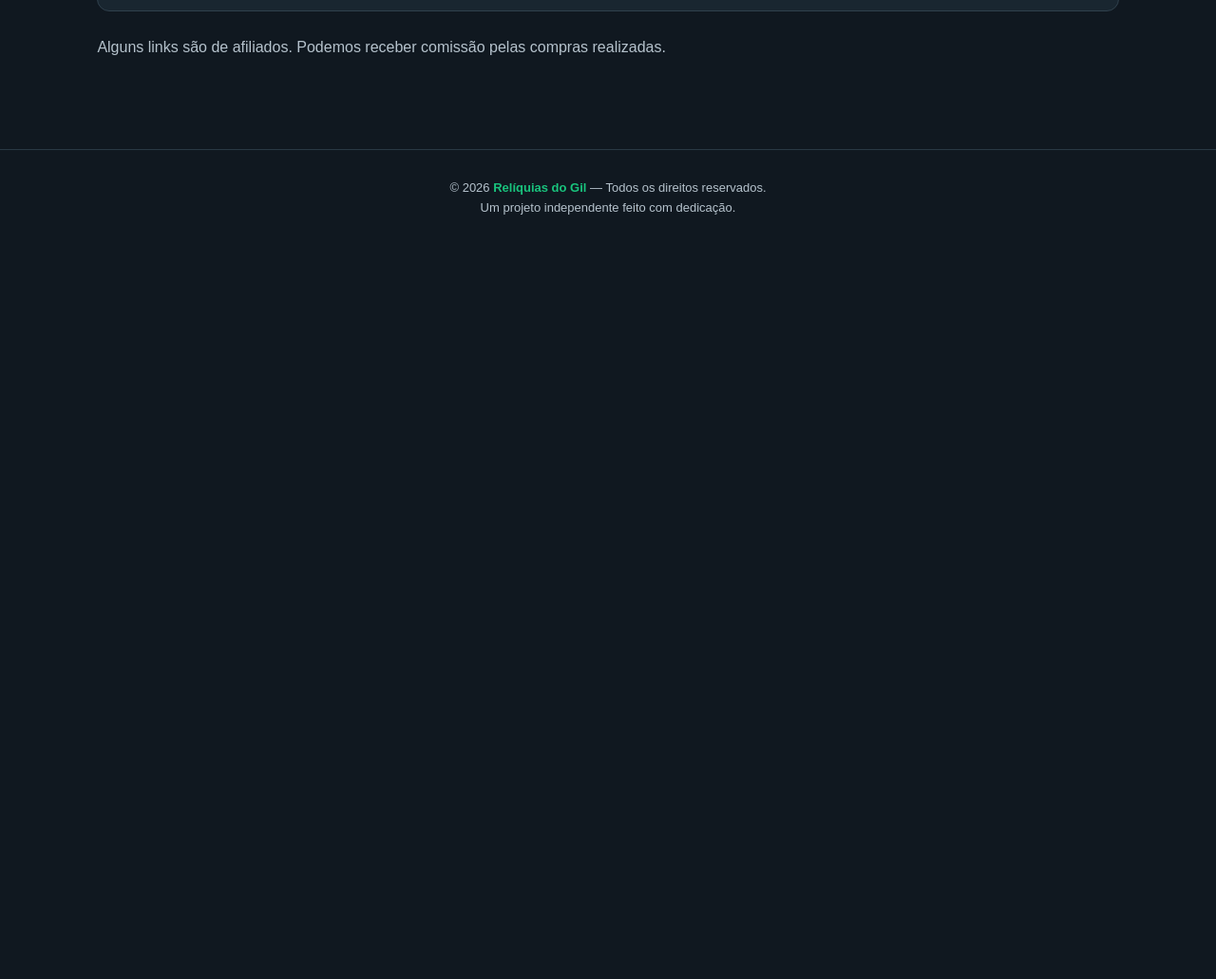
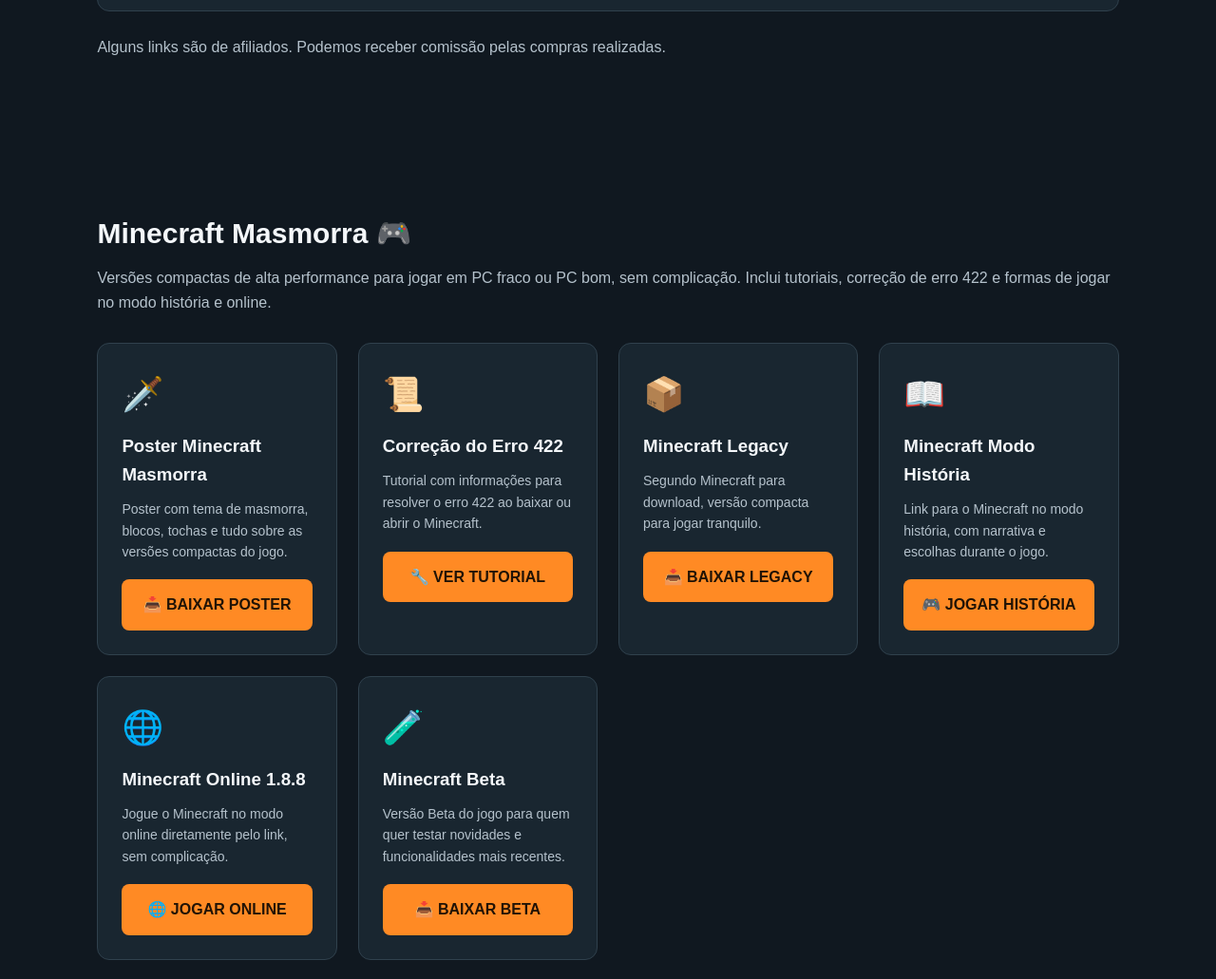
Before and after one commit to GRBNAVA/grbnava.github.io, a plain HTML site: page index.html in a window 1280 px wide. Shown: the part 1766-2797 px from the top of the page at 95% size. Before the commit the page ends 2026 px from the top, so only its background shows below. Drawn offline with Linux system fonts and the light colour scheme.

Commit message:
Update index.html

```diff
--- a/index.html
+++ b/index.html
@@ -104,7 +104,7 @@ nav a:hover {
   transform: scale(1);
 }
 
-/* 🖼️ IMAGENS NOVAS — TECNOLOGIA, COMPUTADORES E ARTE DIGITAL */
+/* 🖼️ IMAGENS NOVAS — TECNOLOGIA, COMPUTADORES, ARTE DIGITAL E MINECRAFT */
 .slide:nth-child(1) {
   /* Setup de computador moderno */
   background-image: url("https://images.unsplash.com/photo-1587202372521-414f5d1b2944?w=1600&h=900&fit=crop");
@@ -118,6 +118,11 @@ nav a:hover {
 .slide:nth-child(3) {
   /* Hardware e componentes */
   background-image: url("https://images.unsplash.com/photo-1591799264318-7e6ef8ddb7ea?w=1600&h=900&fit=crop");
+}
+
+.slide:nth-child(4) {
+  /* Minecraft Masmorra - poster principal */
+  background-image: url("https://images.unsplash.com/photo-1612294037696-25c119502240?w=1600&h=900&fit=crop");
 }
 
 /* Sobreposição escura para leitura do texto */
@@ -301,7 +306,7 @@ nav a:hover {
   font-weight: bold;
 }
 
-/* PRODUTOS */
+/* PRODUTOS / DOWNLOADS */
 
 .produto img {
   width: 100%;
@@ -406,6 +411,7 @@ footer strong {
     <a href="#inicio">Início</a>
     <a href="#projetos">Projetos</a>
     <a href="#achados">Achadinhos</a>
+    <a href="#minecraft">Minecraft</a>
   </nav>
 </header>
 
@@ -416,6 +422,7 @@ footer strong {
   <!-- 🖼️ SLIDES COM IMAGENS NOVAS -->
   <div class="slides-container">
     <div class="slide ativo"></div>
+    <div class="slide"></div>
     <div class="slide"></div>
     <div class="slide"></div>
   </div>
@@ -447,6 +454,7 @@ footer strong {
     <span class="ativo" data-indicador="0"></span>
     <span data-indicador="1"></span>
     <span data-indicador="2"></span>
+    <span data-indicador="3"></span>
   </div>
 
 </section>
@@ -534,6 +542,130 @@ footer strong {
 
 </section>
 
+<section class="conteudo" id="minecraft">
+
+  <h2>Minecraft Masmorra 🎮</h2>
+
+  <p class="descricao">
+    Versões compactas de alta performance para jogar em PC fraco
+    ou PC bom, sem complicação. Inclui tutoriais, correção de erro 422
+    e formas de jogar no modo história e online.
+  </p>
+
+  <div class="grade">
+
+    <article class="card produto">
+      <div class="icone">🗡️</div>
+      <h3>Poster Minecraft Masmorra</h3>
+      <p>
+        Poster com tema de masmorra, blocos, tochas e tudo sobre as
+        versões compactas do jogo.
+      </p>
+      <a
+        class="comprar"
+        href="https://www.mediafire.com/file/7dh9yiuc0eh729q"
+        target="_blank"
+        rel="noopener noreferrer"
+      >
+        📥 BAIXAR POSTER
+      </a>
+    </article>
+
+    <article class="card produto">
+      <div class="icone">📜</div>
+      <h3>Correção do Erro 422</h3>
+      <p>
+        Tutorial com informações para resolver o erro 422 ao baixar
+        ou abrir o Minecraft.
+      </p>
+      <a
+        class="comprar"
+        href="https://www.mediafire.com/file/dpto1teqdgbffvx"
+        target="_blank"
+        rel="noopener noreferrer"
+      >
+        🔧 VER TUTORIAL
+      </a>
+    </article>
+
+    <article class="card produto">
+      <div class="icone">📦</div>
+      <h3>Minecraft Legacy</h3>
+      <p>
+        Segundo Minecraft para download, versão compacta para jogar
+        tranquilo.
+      </p>
+      <a
+        class="comprar"
+        href="https://www.mediafire.com/file/98uq9p9b0ebxvqb"
+        target="_blank"
+        rel="noopener noreferrer"
+      >
+        📥 BAIXAR LEGACY
+      </a>
+    </article>
+
+    <article class="card produto">
+      <div class="icone">📖</div>
+      <h3>Minecraft Modo História</h3>
+      <p>
+        Link para o Minecraft no modo história, com narrativa e
+        escolhas durante o jogo.
+      </p>
+      <a
+        class="comprar"
+        href="https://www.mediafire.com/file/q4xppx51iu7pzpu?action=check"
+        target="_blank"
+        rel="noopener noreferrer"
+      >
+        🎮 JOGAR HISTÓRIA
+      </a>
+    </article>
+
+    <article class="card produto">
+      <div class="icone">🌐</div>
+      <h3>Minecraft Online 1.8.8</h3>
+      <p>
+        Jogue o Minecraft no modo online diretamente pelo link, sem
+        complicação.
+      </p>
+      <a
+        class="comprar"
+        href="https://eaglercraft.com/play?version=1.8.8"
+        target="_blank"
+        rel="noopener noreferrer"
+      >
+        🌐 JOGAR ONLINE
+      </a>
+    </article>
+
+    <article class="card produto">
+      <div class="icone">🧪</div>
+      <h3>Minecraft Beta</h3>
+      <p>
+        Versão Beta do jogo para quem quer testar novidades e
+        funcionalidades mais recentes.
+      </p>
+      <a
+        class="comprar"
+        href="https://www.mediafire.com/file/y3wwdi928c7i78u"
+        target="_blank"
+        rel="noopener noreferrer"
+      >
+        📥 BAIXAR BETA
+      </a>
+    </article>
+
+  </div>
+
+  <p class="descricao" style="margin-top:25px">
+    Todos os links foram organizados para facilitar o download e o acesso
+    às versões do Minecraft. Lembre-se de usar versões que você confia
+    e sempre manter o antivírus atualizado.
+  </p>
+
+</section>
+
 </main>
 
 <footer>
@@ -560,68 +692,4 @@ function mostrarSlide(indice) {
   if (indice >= slides.length) indice = 0;
   if (indice < 0) indice = slides.length - 1;
 
-  indiceAtual = indice;
-
-  // Atualiza as classes
-  slides.forEach((slide, i) => {
-    slide.classList.toggle('ativo', i === indiceAtual);
-  });
-
-  indicadores.forEach((ind, i) => {
-    ind.classList.toggle('ativo', i === indiceAtual);
-  });
-}
-
-// Próximo slide
-function proximoSlide() {
-  mostrarSlide(indiceAtual + 1);
-}
-
-// Slide anterior
-function slideAnterior() {
-  mostrarSlide(indiceAtual - 1);
-}
-
-// Inicia a troca automática
-function iniciarSlideshow() {
-  intervalo = setInterval(proximoSlide, 6000); // Troca a cada 6 segundos
-}
-
-// Pausa quando passa o mouse
-document.querySelector('.hero').addEventListener('mouseenter', () => {
-  clearInterval(intervalo);
-});
-
-// Retoma quando tira o mouse
-document.querySelector('.hero').addEventListener('mouseleave', () => {
-  iniciarSlideshow();
-});
-
-// Botões de navegação
-btnAnterior.addEventListener('click', () => {
-  slideAnterior();
-  clearInterval(intervalo);
-  iniciarSlideshow(); // Reinicia o contador após clique
-});
-
-btnProximo.addEventListener('click', () => {
-  proximoSlide();
-  clearInterval(intervalo);
-  iniciarSlideshow();
-});
-
-// Clica nos indicadores para ir direto ao slide
-indicadores.forEach((indicador, indice) => {
-  indicador.addEventListener('click', () => {
-    mostrarSlide(indice);
-    clearInterval(intervalo);
-    iniciarSlideshow();
-  });
-});
-
-// Inicia tudo
-iniciarSlideshow();
-</script>
-
-</body>
-</html>
+  indiceAtual = ind
```
